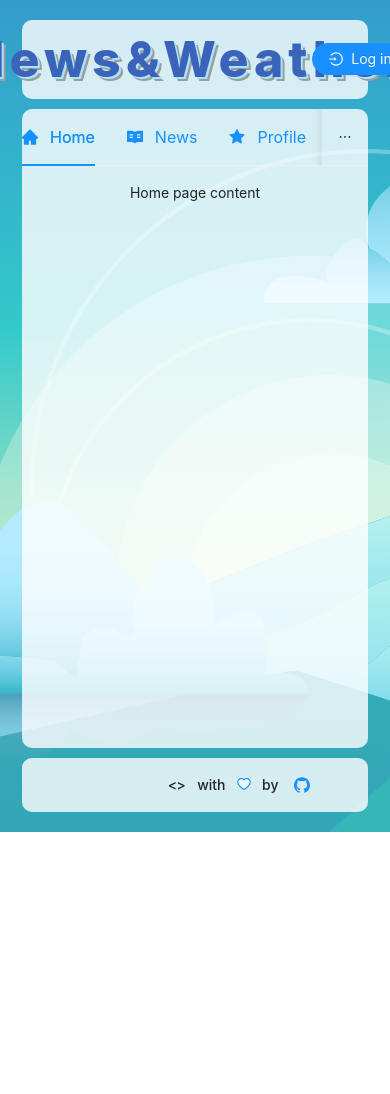
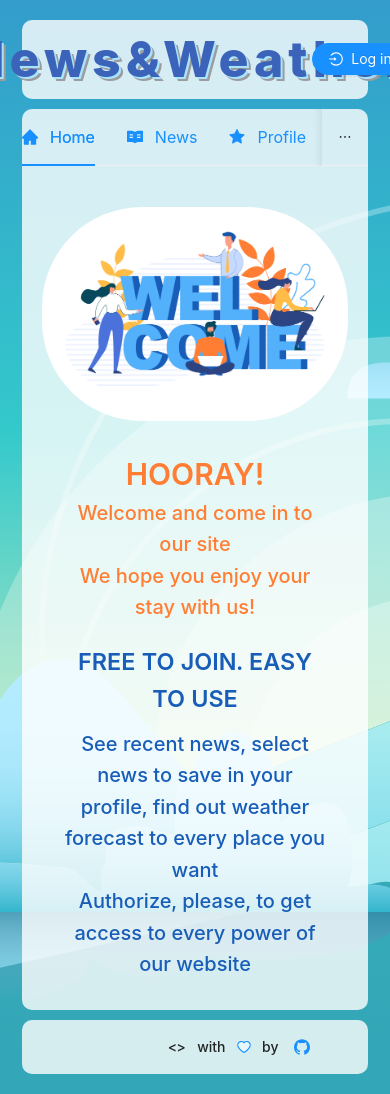
Before and after one commit to lactivka/react-spa-jet-up, a React (Create React App) app in the folder react-spa-test/: page / in a window 390 px wide. Before the commit the page ends 844 px from the top, so only its background shows below. Built offline with nearby package versions, Linux system fonts and the light colour scheme.

Commit message:
feat: set isLoginForm open to false on form submit; add markup, styles and content for home greeting page

```diff
--- a/react-spa-test/src/@constants/_constants.scss
+++ b/react-spa-test/src/@constants/_constants.scss
@@ -1,5 +1,7 @@
 $layout-bg: #ffffffcc;
 $header-text: #3a63b9;
+$theme-color1: #ff7e33;
+$theme-color2: #185db8;
 
 %layout-bg-style {
   margin: 10px auto;
--- a/react-spa-test/src/@constants/constants.ts
+++ b/react-spa-test/src/@constants/constants.ts
@@ -1,4 +1,4 @@
-import { message } from "antd";
+import { message } from 'antd';
 
 export const emailPattern = new RegExp(
   /^(([^<>()[\]\\.,;:\s@"]+(\.[^<>()[\]\\.,;:\s@"]+)*)|(".+"))@((\[[0-9]{1,3}\.[0-9]{1,3}\.[0-9]{1,3}\.[0-9]{1,3}\])|(([a-zA-Z\-0-9]+\.)+[a-zA-Z]{2,}))$/,
@@ -6,7 +6,7 @@ export const emailPattern = new RegExp(
 
 export const error = () => {
   message.error('Invalid email or password');
-}
+};
 
 export const warning = () => {
   message.warning('To visit this page, authorize, please.');
--- a/react-spa-test/src/components/App/index.tsx
+++ b/react-spa-test/src/components/App/index.tsx
@@ -16,14 +16,14 @@ const App: React.FC = () => {
   return (
     <div className="App">
       <Header />
-      <main>
+      {/* <main> */}
       <div className="main-content">
         <Switch>
           <Route path="/login" component={Authorization} />
           <Navigation />
         </Switch>
       </div>
-      </main>
+      {/* </main> */}
       <Footer />
     </div>
   );
--- a/react-spa-test/src/components/Authorization/index.tsx
+++ b/react-spa-test/src/components/Authorization/index.tsx
@@ -23,19 +23,21 @@ const Authorization: React.FC = () => {
     wrapperCol: { offset: 8, span: 10 },
   };
 
+  const exitBtnClickHandler = () => {
+    dispatch(toggleLoginForm({ isLoginFormOpen: false }));
+  };
+
   const onFinish = (values: string) => {
+    console.log(values);
     localStorage.setItem('jwt-token', 'true');
     success();
     dispatch(setIsAuth(true));
+    exitBtnClickHandler();
     history.goBack();
   };
 
   const onFinishFailed = (errorInfo: ValidateErrorEntity<string>) => {
     error();
-  };
-
-  const exitBtnClickHandler = () => {
-    dispatch(toggleLoginForm({ isLoginFormOpen: false }));
   };
 
   return (
--- a/react-spa-test/src/components/Home/index.scss
+++ b/react-spa-test/src/components/Home/index.scss
@@ -0,0 +1,95 @@
+@import '../../@constants/constants';
+
+.home {
+  display: flex;
+  justify-content: space-around;
+  flex-wrap: wrap;
+  padding: 70px 20px 20px;
+}
+
+.home-info {
+  max-width: 55%;
+  padding: 0 20px;
+  display: flex;
+  flex-direction: column;
+  justify-content: space-around;
+  font-size: 25px;
+  font-weight: 500;
+  text-align: left;
+}
+
+.info-part1 {
+  max-width: 70%;
+  color: $theme-color1;
+  h2 {
+    margin: 0;
+    font-size: 40px;
+    font-weight: 600;
+    color: $theme-color1;
+  }
+  p {
+    margin: 0;
+  }
+}
+
+.info-part2 {
+  max-width: 60%;
+  align-self: flex-end;
+  color: $theme-color2;
+  h3 {
+    font-weight: 600;
+    color: $theme-color2;
+  }
+  p {
+    margin: 0;
+  }
+}
+
+.home-image {
+  width: 625px;
+  margin-bottom: 20px;
+  border-radius: 100px;
+}
+
+@media(max-width: 1473px) {
+  .home-image {
+    width: 500px;
+  }
+  .info-part1 {
+    margin-bottom: 20px;
+  }
+}
+
+@media(max-width: 1195px) {
+  .home {
+    padding: 30px 20px;
+  }
+  .home-info {
+    max-width: 80%;
+    text-align: center;
+    font-size: 20px;
+  }
+  .info-part1 {
+    max-width: 100%;
+    h2 {
+      font-size: 30px;
+    }
+  }
+  .info-part2 {
+    max-width: 100%;
+    align-self: center;
+  }
+}
+
+@media(max-width: 575px) {
+  .home {
+    padding-top: 25px;
+  }
+  .home-info {
+    max-width: 100%;
+  }
+  .home-image {
+    width: 100%;
+    margin-bottom: 30px;
+  }
+}
--- a/react-spa-test/src/components/Home/index.tsx
+++ b/react-spa-test/src/components/Home/index.tsx
@@ -1,10 +1,30 @@
 import * as React from 'react';
+import welcome from '../../assets/4207.jpg';
 import './index.scss';
 
 const Home: React.FC = () => {
   return (
     <main>
-      <div className="home">Home page content</div>
+      <div className="home">
+        <img src={welcome} alt="Welcome" className="home-image" />
+        <div className="home-info">
+          <div className="info-part1">
+            <h2>HOORAY!</h2>
+            <p>Welcome and come in to our site</p>
+            <p>We hope you enjoy your stay with us! </p>
+          </div>
+          <div className="info-part2">
+            <h3>FREE TO JOIN. EASY TO USE</h3>
+            <p>
+              See recent news, select news to save in your profile, find out
+              weather forecast to every place you want
+            </p>
+            <p>
+              Authorize, please, to get access to every power of our website
+            </p>
+          </div>
+        </div>
+      </div>
     </main>
   );
 };
```
Also changed, not shown: react-spa-test/src/components/Header/index.tsx (+5 -2 lines), react-spa-test/src/assets/4207.jpg (added), 1 other file (tests, documents, lock files or other folders). Lines whose indentation alone changed are shown as unchanged.
